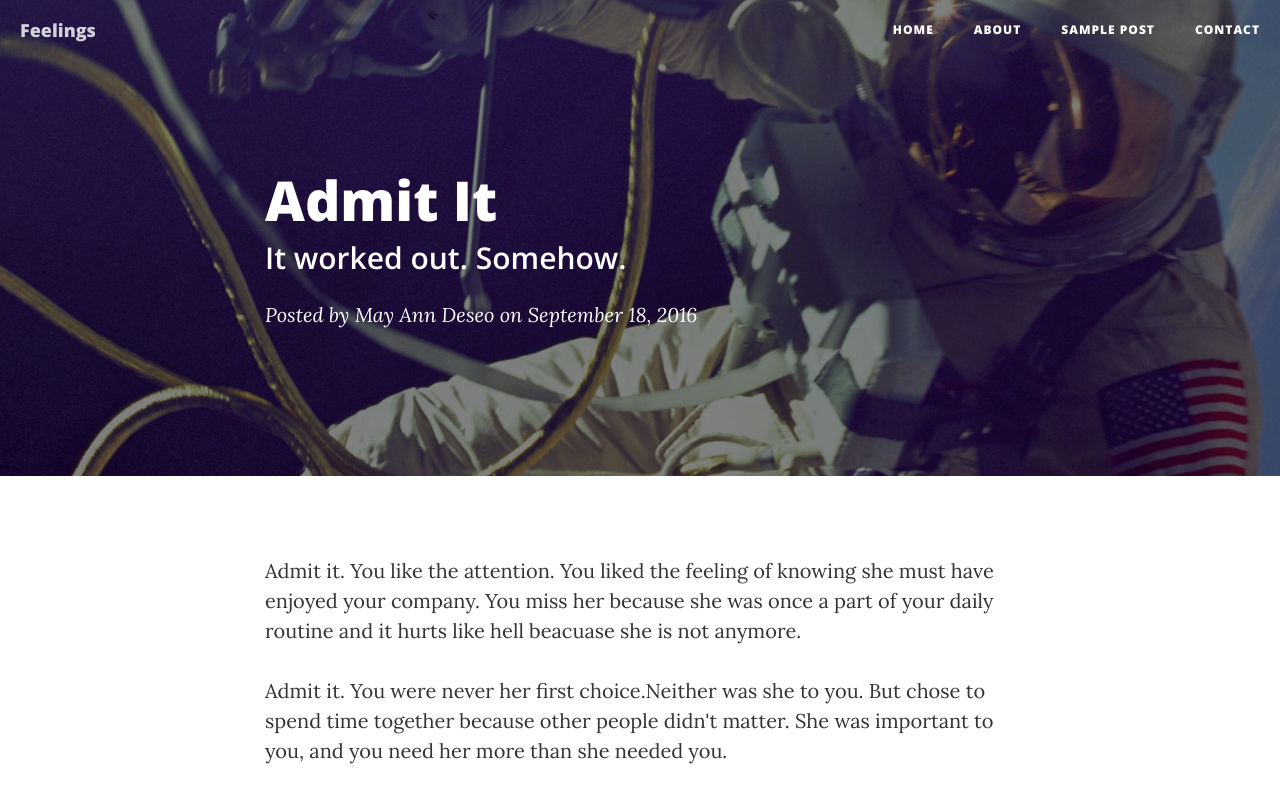
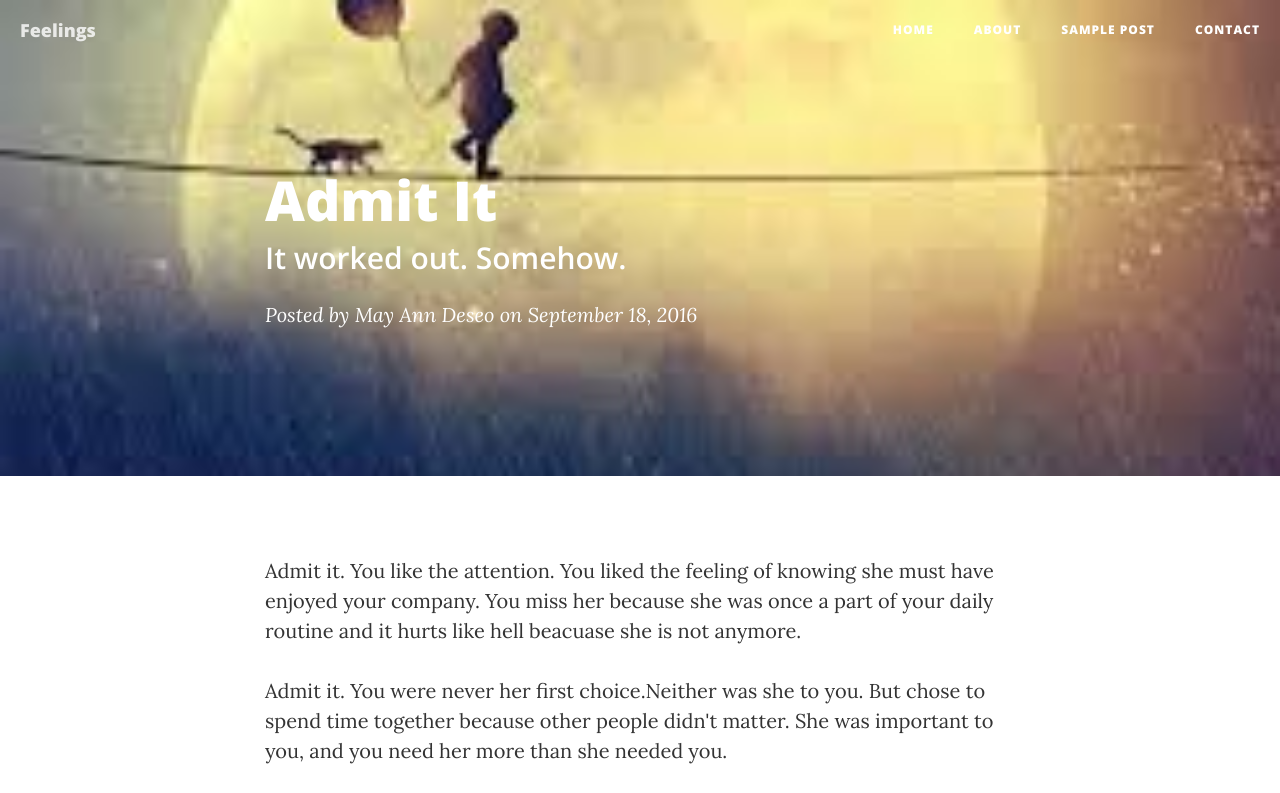
Before and after one commit to AnylynAbian/full, a website: page post2.html in a window 1280 px wide. Shown: the top 793 px of the page. Drawn offline with nearby package versions, Linux system fonts and the light colour scheme; files whose address does not match are found by name.

Commit message:
Update post2.html

```diff
--- a/post2.html
+++ b/post2.html
@@ -65,7 +65,7 @@
 
     <!-- Page Header -->
     <!-- Set your background image for this header on the line below. -->
-    <header class="intro-header" style="background-image: url('img/post-bg.jpg')">
+    <header class="intro-header" style="background-image: url('ad.jpg')">
         <div class="container">
             <div class="row">
                 <div class="col-lg-8 col-lg-offset-2 col-md-10 col-md-offset-1">
```
